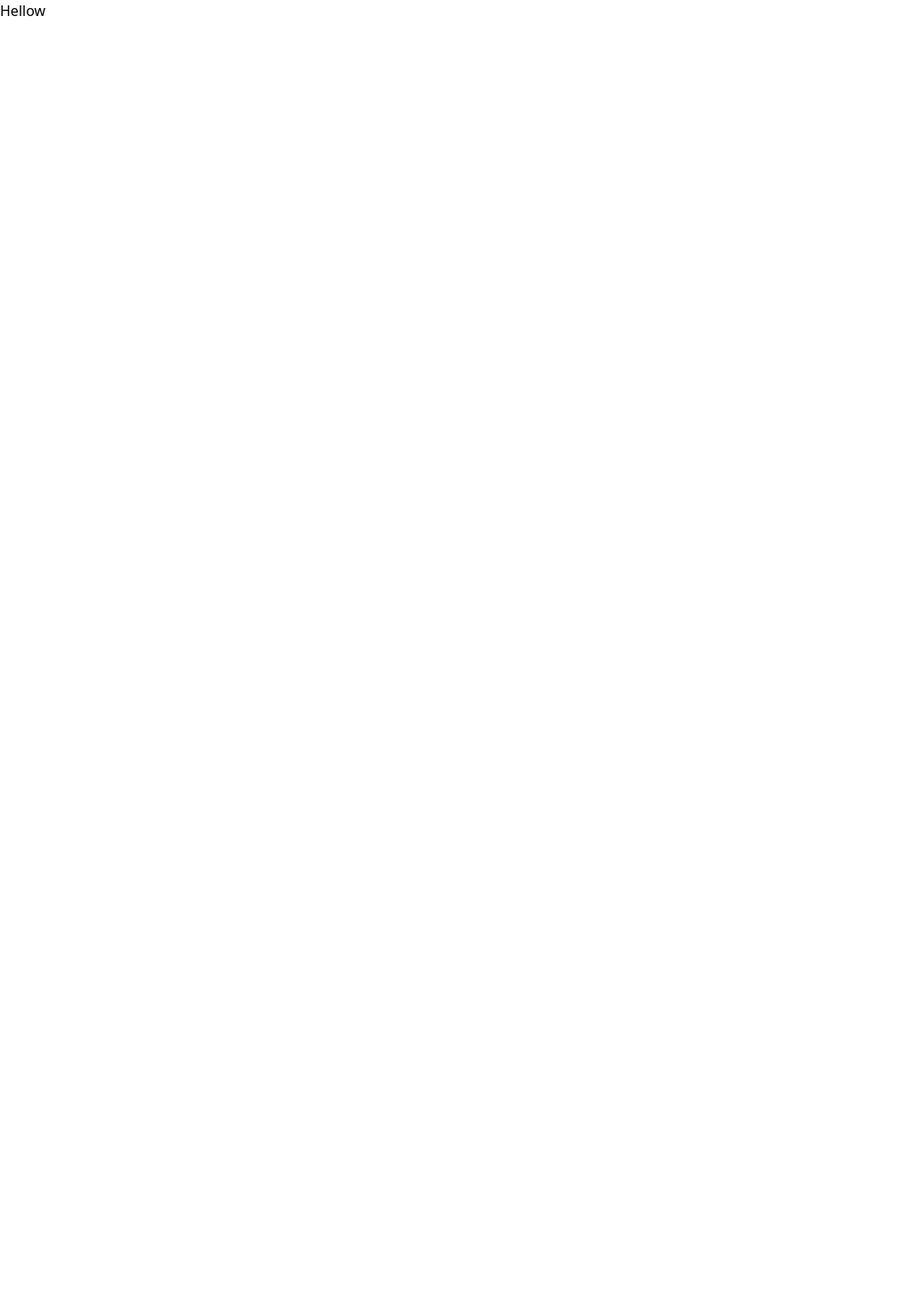
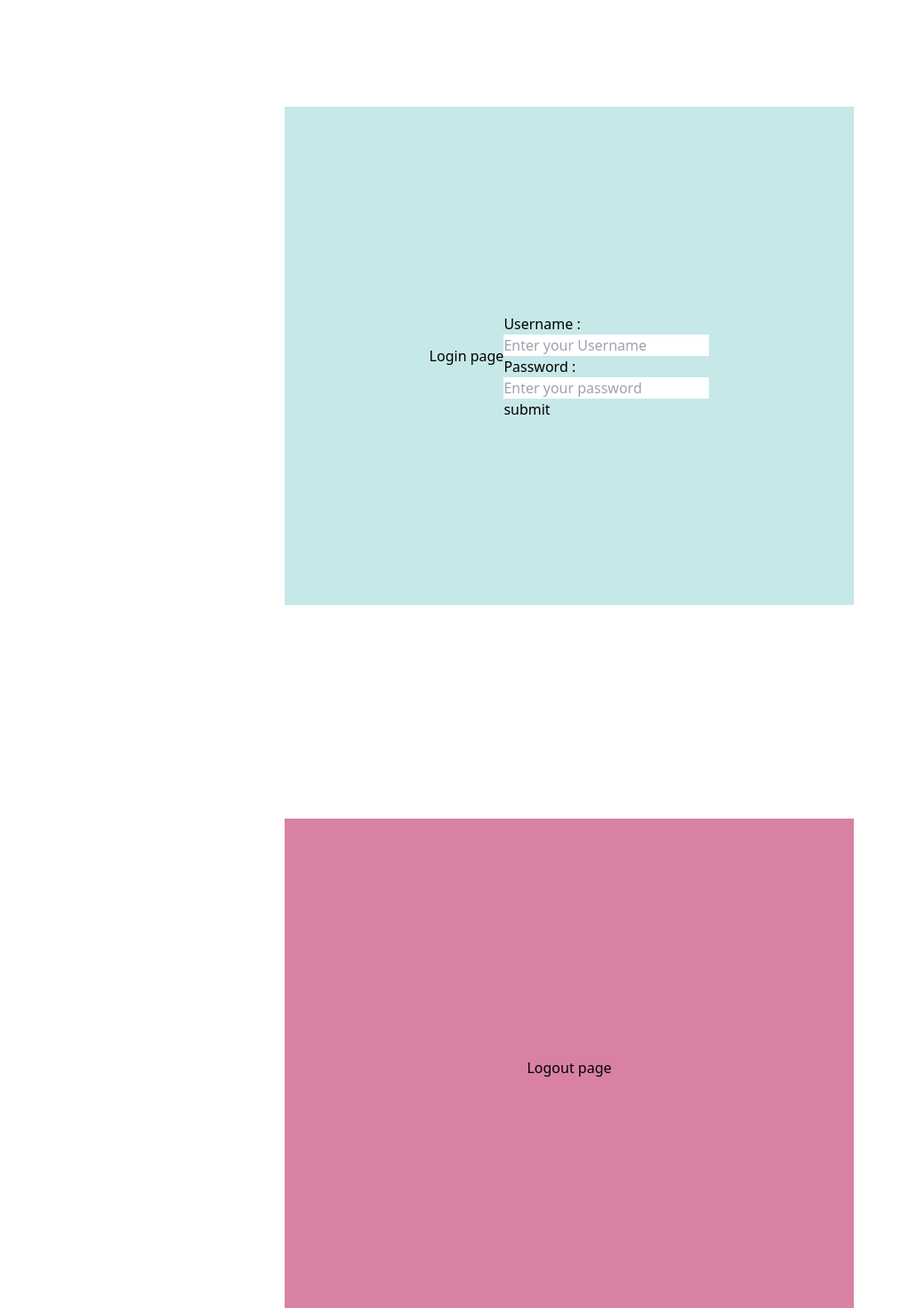
Before and after one commit to GauravZade2002/Blockchain-based-monitoring-system, a React (Create React App) app in the folder fundit/: page / in a window 1280 px wide. Shown: the top 1470 px of the page at 89% size, without its empty margins (0-1022 px from the left). Before the commit the page ends 800 px from the top, so only its background shows below. Built offline with nearby package versions, Linux system fonts and the light colour scheme.

Commit message:
tailwind not working try to fix this

```diff
--- a/fundit/public/index.html
+++ b/fundit/public/index.html
@@ -24,7 +24,8 @@
       work correctly both with client-side routing and a non-root public URL.
       Learn how to configure a non-root public URL by running `npm run build`.
     -->
-    <title>React App</title>
+    <link rel="stylesheet" href="style.css">
+    <title>FundIt App</title>
   </head>
   <body>
     <noscript>You need to enable JavaScript to run this app.</noscript>
--- /dev/null
+++ b/fundit/public/style.css
@@ -0,0 +1,28 @@
+*{
+    margin: 0px;
+    padding: 0px;
+}
+.container{
+    width: 100vw;
+    height: 100vh;
+    display: flex;
+    justify-content: center;
+    align-items: center;
+}
+.login{
+
+    height: 70vh;
+    width: 50vw;
+    background-color: rgb(199, 232, 232);
+    display: inline-flex;
+    justify-content: center;
+    align-items: center;
+}
+.logout{
+    height: 70vh;
+    width: 50vw;
+    background-color: rgb(216, 129, 164);
+    display: inline-flex;
+    justify-content: center;
+    align-items: center;
+}
--- a/fundit/src/App.js
+++ b/fundit/src/App.js
@@ -1,10 +1,12 @@
 import logo from './logo.svg';
 import Login from './Components/Login';
+import Logout from './Components/Logout';
 
 function App() {
   return (
     <>
     <Login/>
+   <Logout/>
     </>
 
   );
--- /dev/null
+++ b/fundit/src/Components/Login.js
@@ -0,0 +1,24 @@
+
+import React from "react";
+function Login() {
+  return (
+    <div className="container">
+    <div className="login">
+      <h1 >Login page</h1> <br />
+      <form action="">
+        <br />
+        <label htmlFor="UserID">Username :</label> <br />
+        <input type="text" placeholder="Enter your Username" />
+        <br />
+        <label htmlFor="Password">Password :</label> <br />
+        <input type="Password" placeholder="Enter your password" />
+        <br />
+        <input type="button" value="submit" />
+
+      </form>
+    </div>
+    </div>
+  );
+}
+
+export default Login;
--- a/fundit/src/Components/Login.jsx
+++ /dev/null
@@ -1,13 +0,0 @@
-
-
-function Login() {
-  return (
-    <div className="App">
-      <header className="App-header">
-      <h1>Hellow </h1>
-      </header>
-    </div>
-  );
-}
-
-export default Login;
--- /dev/null
+++ b/fundit/src/Components/Logout.js
@@ -0,0 +1,13 @@
+
+import React from "react";
+function Logout() {
+  return (
+    <div className="container">
+    <div className="logout">
+      <h1>Logout page</h1>
+    </div>
+    </div>
+  );
+}
+
+export default Logout;
--- a/fundit/tailwind.config.js
+++ b/fundit/tailwind.config.js
@@ -1,6 +1,6 @@
 /** @type {import('tailwindcss').Config} */
 module.exports = {
-  content: ["./src/**/*.{html,js}"],
+  content: ["./src/**/*.{html,js,jsx}"],
   theme: {
     extend: {},
   },
```
Also changed, not shown: fundit/src/App.css (added), 1 other file (tests, documents, lock files or other folders).
